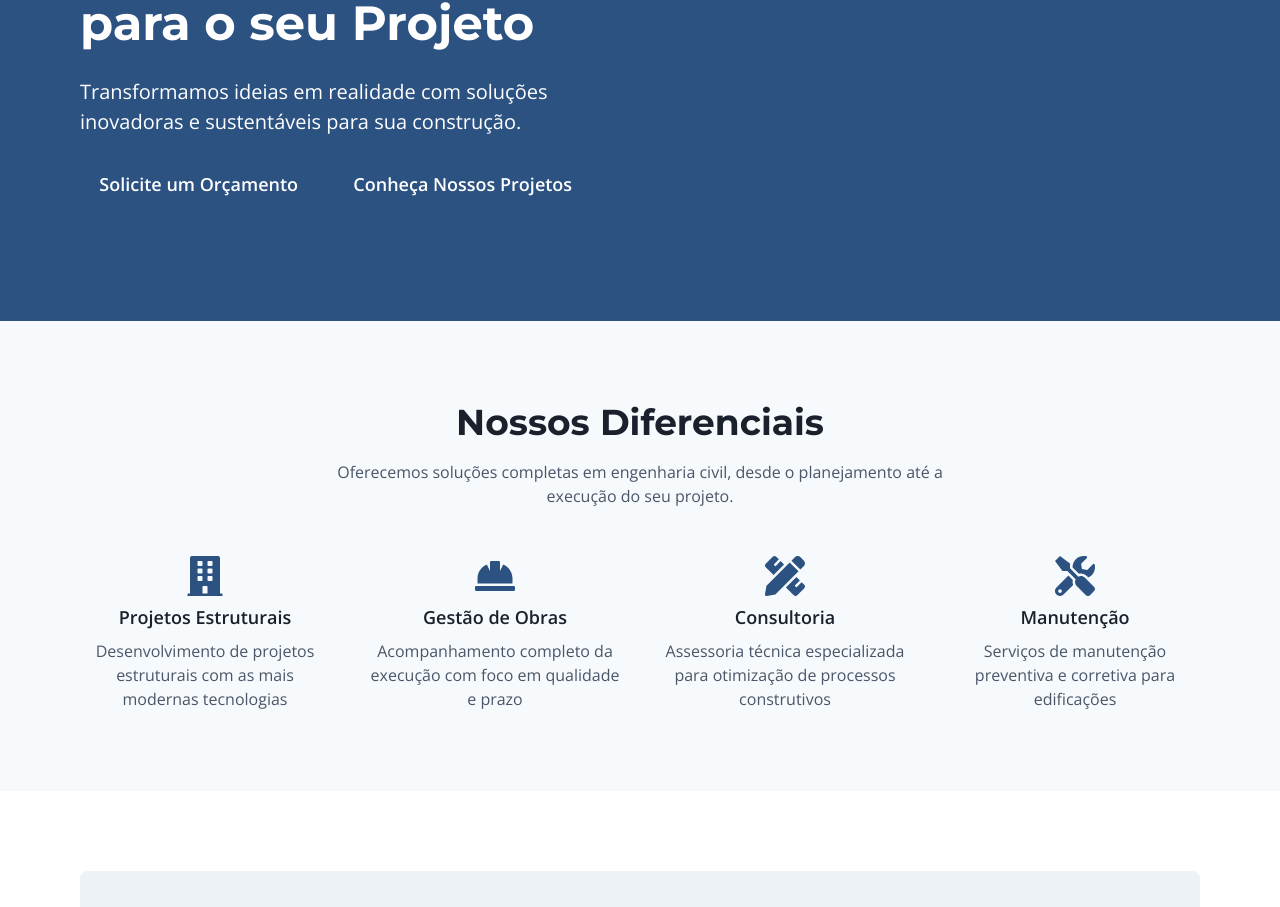
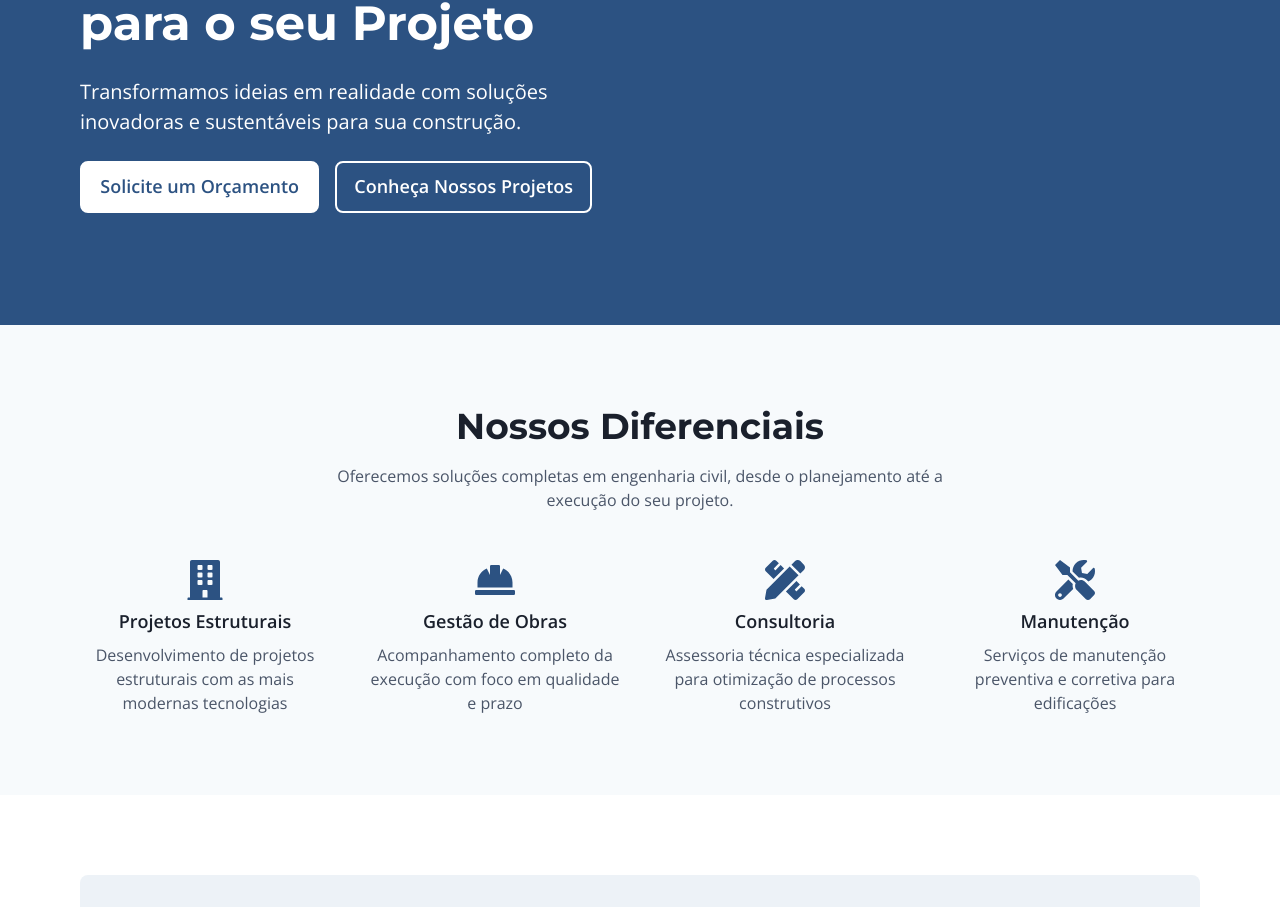
Before and after one commit to OF-Projetos/site, a React (Vite) app: page / in a window 1280 px wide. Shown: the part 296-1203 px from the top of the page. Built offline with nearby package versions, Linux system fonts and the light colour scheme.

Commit message:
Enhance button styles on Home page - Update button backgrounds, colors, and hover effects for improved user experience - Standardize button sizes and add transition effects for better interactivity.

```diff
--- a/src/pages/Home.tsx
+++ b/src/pages/Home.tsx
@@ -50,8 +50,24 @@ const Home = () => {
                 as={RouterLink}
                 to="/contato"
                 size="lg"
-                colorScheme="red"
-                _hover={{ bg: 'brand.secondary' }}
+                bg="white"
+                color="brand.primary"
+                border="2px solid white"
+                fontWeight="bold"
+                fontSize="lg"
+                px={8}
+                py={6}
+                borderRadius="lg"
+                transition="all 0.3s ease"
+                _hover={{
+                  bg: 'brand.secondary',
+                  color: 'white',
+                  transform: 'translateY(-2px)',
+                  boxShadow: '0 8px 25px rgba(0,0,0,0.15)',
+                }}
+                _active={{
+                  transform: 'translateY(0px)',
+                }}
               >
                 Solicite um Orçamento
               </Button>
@@ -61,7 +77,23 @@ const Home = () => {
                 size="lg"
                 variant="outline"
                 color="white"
-                _hover={{ bg: 'whiteAlpha.200' }}
+                borderColor="white"
+                borderWidth="2px"
+                fontWeight="bold"
+                fontSize="lg"
+                px={8}
+                py={6}
+                borderRadius="lg"
+                transition="all 0.3s ease"
+                _hover={{
+                  bg: 'white',
+                  color: 'brand.primary',
+                  transform: 'translateY(-2px)',
+                  boxShadow: '0 8px 25px rgba(0,0,0,0.15)',
+                }}
+                _active={{
+                  transform: 'translateY(0px)',
+                }}
               >
                 Conheça Nossos Projetos
               </Button>
@@ -129,8 +161,22 @@ const Home = () => {
               as={RouterLink}
               to="/contato"
               size="lg"
-              colorScheme="blue"
+              bg="brand.primary"
+              color="white"
+              fontWeight="bold"
+              fontSize="lg"
               px={8}
+              py={6}
+              borderRadius="lg"
+              transition="all 0.3s ease"
+              _hover={{
+                bg: 'brand.secondary',
+                transform: 'translateY(-2px)',
+                boxShadow: '0 8px 25px rgba(0,0,0,0.15)',
+              }}
+              _active={{
+                transform: 'translateY(0px)',
+              }}
             >
               Fale Conosco
             </Button>
```
